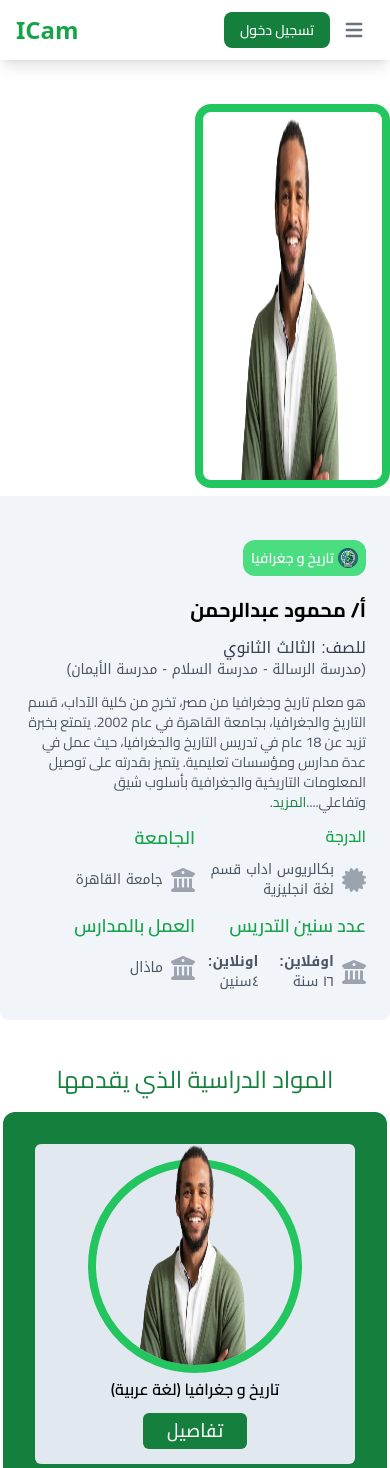
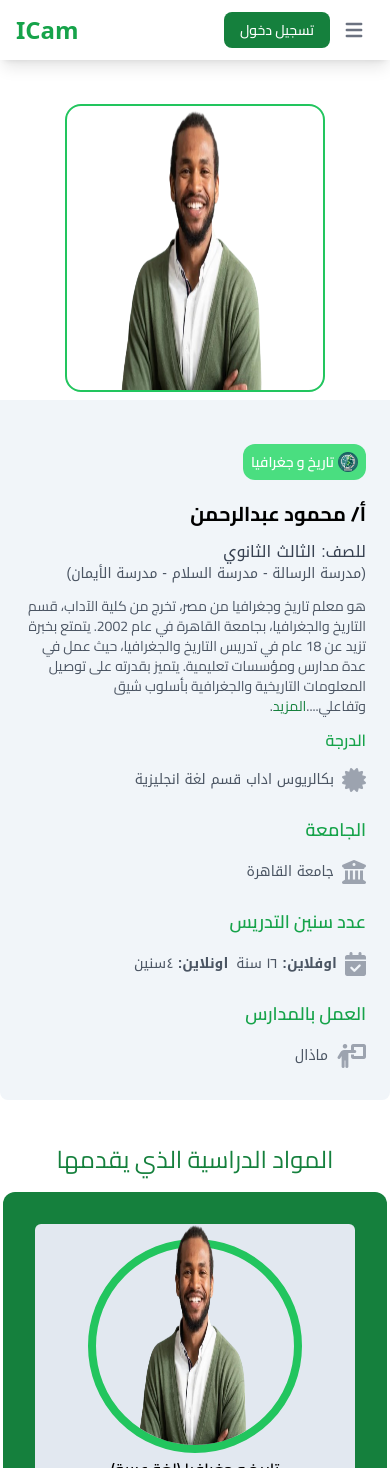
Before and after one commit to abosaifzzz/icam-studio, a React (Vite) app: page /teacher-details in a window 390 px wide. Shown: the top 1468 px of the page. Built offline with nearby package versions, Linux system fonts and the light colour scheme; a web font is replaced by a local one.

Commit message:
last update on teacher

```diff
--- a/src/Pages/Home/Home.jsx
+++ b/src/Pages/Home/Home.jsx
@@ -558,7 +558,9 @@ export default function Home() {
                                     <span
                                         className="cairo inline-flex h-full w-full cursor-pointer items-center justify-center rounded-lg bg-white px-7 text-sm font-medium  backdrop-blur-3xl gap-2 undefined"
                                     >
+                                        <Link to={"/teacher-details"}>
                                             تفاصيل اكثر
+                                        </Link>
                                     </span>
                                 </button>
 
@@ -584,7 +586,9 @@ export default function Home() {
                                     <span
                                         className="cairo inline-flex h-full w-full cursor-pointer items-center justify-center rounded-lg bg-white px-7 text-sm font-medium  backdrop-blur-3xl gap-2 undefined"
                                     >
+                                        <Link to={"/teacher-details"}>
                                             تفاصيل اكثر
+                                        </Link>
                                     </span>
                                 </button>
 
@@ -610,7 +614,9 @@ export default function Home() {
                                     <span
                                         className="cairo inline-flex h-full w-full cursor-pointer items-center justify-center rounded-lg bg-white px-7 text-sm font-medium  backdrop-blur-3xl gap-2 undefined"
                                     >
+                                        <Link to={"/teacher-details"}>
                                             تفاصيل اكثر
+                                        </Link>
                                     </span>
                                 </button>
 
@@ -636,7 +642,9 @@ export default function Home() {
                                     <span
                                         className="cairo inline-flex h-full w-full cursor-pointer items-center justify-center rounded-lg bg-white px-7 text-sm font-medium  backdrop-blur-3xl gap-2 undefined"
                                     >
+                                        <Link to={"/teacher-details"}>
                                             تفاصيل اكثر
+                                        </Link>
                                     </span>
                                 </button>
 
@@ -662,7 +670,9 @@ export default function Home() {
                                     <span
                                         className="cairo inline-flex h-full w-full cursor-pointer items-center justify-center rounded-lg bg-white px-7 text-sm font-medium  backdrop-blur-3xl gap-2 undefined"
                                     >
+                                        <Link to={"/teacher-details"}>
                                             تفاصيل اكثر
+                                        </Link>
                                     </span>
                                 </button>
 
@@ -688,7 +698,9 @@ export default function Home() {
                                     <span
                                         className="cairo inline-flex h-full w-full cursor-pointer items-center justify-center rounded-lg bg-white px-7 text-sm font-medium  backdrop-blur-3xl gap-2 undefined"
                                     >
+                                        <Link to={"/teacher-details"}>
                                             تفاصيل اكثر
+                                        </Link>
                                     </span>
                                 </button>
 
@@ -714,7 +726,9 @@ export default function Home() {
                                     <span
                                         className="cairo inline-flex h-full w-full cursor-pointer items-center justify-center rounded-lg bg-white px-7 text-sm font-medium  backdrop-blur-3xl gap-2 undefined"
                                     >
+                                        <Link to={"/teacher-details"}>
                                             تفاصيل اكثر
+                                        </Link>
                                     </span>
                                 </button>
 
--- a/src/Pages/TeacherDetails/TeacherDetails.jsx
+++ b/src/Pages/TeacherDetails/TeacherDetails.jsx
@@ -7,14 +7,14 @@ import world from "../../assets/world.png"
 export default function TeacherDetails() {
     return (<>
         <div className="lg:w-4/5 md:w-5/6 mx-auto my-11 md:flex-row flex flex-col gap-4 bg-slate-100 rounded-lg h-fit ">
-            <div dir='rtl' className="right w-full md:hidden  bg-white   h-full ">
-                <div className="teacher-img  relative h-96 w-1/2 border-8 mb-2 border-green-500  rounded-2xl flex justify-center items-center">
+            <div dir='rtl' className="right w-full md:hidden  bg-white  flex justify-center  h-full ">
+                <div className="teacher-img  relative h-72 w-2/3 border-2 mb-2 border-green-500  rounded-2xl flex justify-center items-center">
                     <img className=' rounded-b-md w-full h-full  bottom-0 absolute   ' src={teacher2} alt="" />
 
                 </div>
 
             </div>
-            <div dir='rtl' className="left md:w-3/4 py-7 px-6">
+            <div dir='rtl' className="left md:w-3/4  py-7 px-6">
                 <p className='rounded-xl w-fit p-2 text-center flex gap-1 cairo font-semibold justify-cent items-center text-sm   mb-5 bg-green-400 text-white'>
                     <span><img className='md:w-8 w-5' src={world} alt="" /> </span>
                     تاريخ و جغرافيا
@@ -38,8 +38,8 @@ export default function TeacherDetails() {
 
 
                 </p>
-                <div className="more w-full  flex  flex-wrap">
-                    <div className="degree lg:w-1/4 w-1/2 ">
+                <div className="more w-full  flex gap-2 flex-wrap">
+                    <div className="degree lg:w-1/4 md:w-1/2 w-full ">
                         <div className="label cairo lg:text-lg text-base my-3 text-green-600 font-semibold">الدرجة</div>
                         <div className="degree-logo-and-title flex  gap-2 items-center">
                             <i className="text-gray-400 text-2xl fa-solid fa-certificate"></i>
@@ -49,7 +49,7 @@ export default function TeacherDetails() {
 
 
                     </div>
-                    <div className="uni lg:w-1/4 w-1/2">
+                    <div className="uni lg:w-1/4 md:w-1/2 w-full">
                         <div className="label cairo text-lg my-3 text-green-600 font-semibold">الجامعة</div>
                         <div className="degree-logo-and-title flex  gap-2 items-center">
                             <i className="text-gray-400 text-2xl fa-solid fa-building-columns"></i>
@@ -58,20 +58,20 @@ export default function TeacherDetails() {
                         </div>
 
                     </div>
-                    <div className="tech-years  lg:w-1/4 w-1/2">
+                    <div className="tech-years  lg:w-1/4 md:w-1/2 w-full">
                         <div className="label cairo text-lg my-3 text-green-600 font-semibold">عدد سنين التدريس</div>
                         <div className="degree-logo-and-title flex  gap-2 items-center">
-                            <i className="text-gray-400 text-2xl fa-solid fa-building-columns"></i>
+                            <i className="text-gray-400 text-2xl fa-solid  fa-calendar-check"></i>
                             <span className='kufi text-sm text-gray-600'>  <span className='font-semibold'>اوفلاين:</span> ١٦ سنة</span>
                             <span className='kufi text-sm text-gray-600'>  <span className='font-semibold'>اونلاين:</span> ٤سنين</span>
 
                         </div>
 
                     </div>
-                    <div className="work-school lg:w-1/4 w-1/2">
+                    <div className="work-school lg:w-1/4 md:w-1/2 w-full">
                         <div className="label cairo text-lg my-3 text-green-600 font-semibold"> العمل بالمدارس</div>
                         <div className="degree-logo-and-title flex  gap-2 items-center">
-                            <i className="text-gray-400 text-2xl fa-solid fa-building-columns"></i>
+                            <i className="text-gray-400 text-2xl fa-solid fa-person-chalkboard"></i>
                             <span className='kufi text-sm text-gray-600'>  ماذال</span>
 
                         </div>
```
Lines whose indentation alone changed are shown as unchanged.
